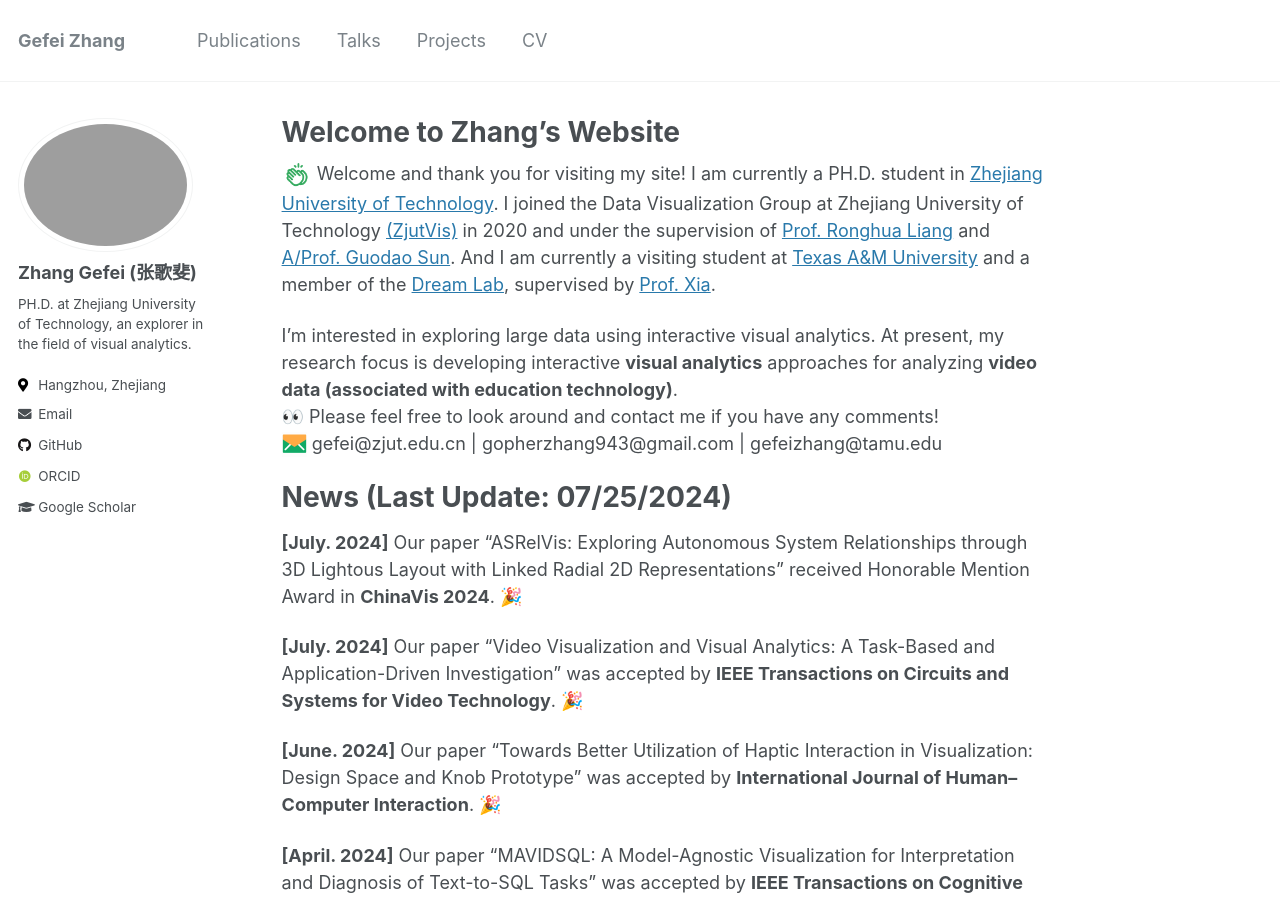
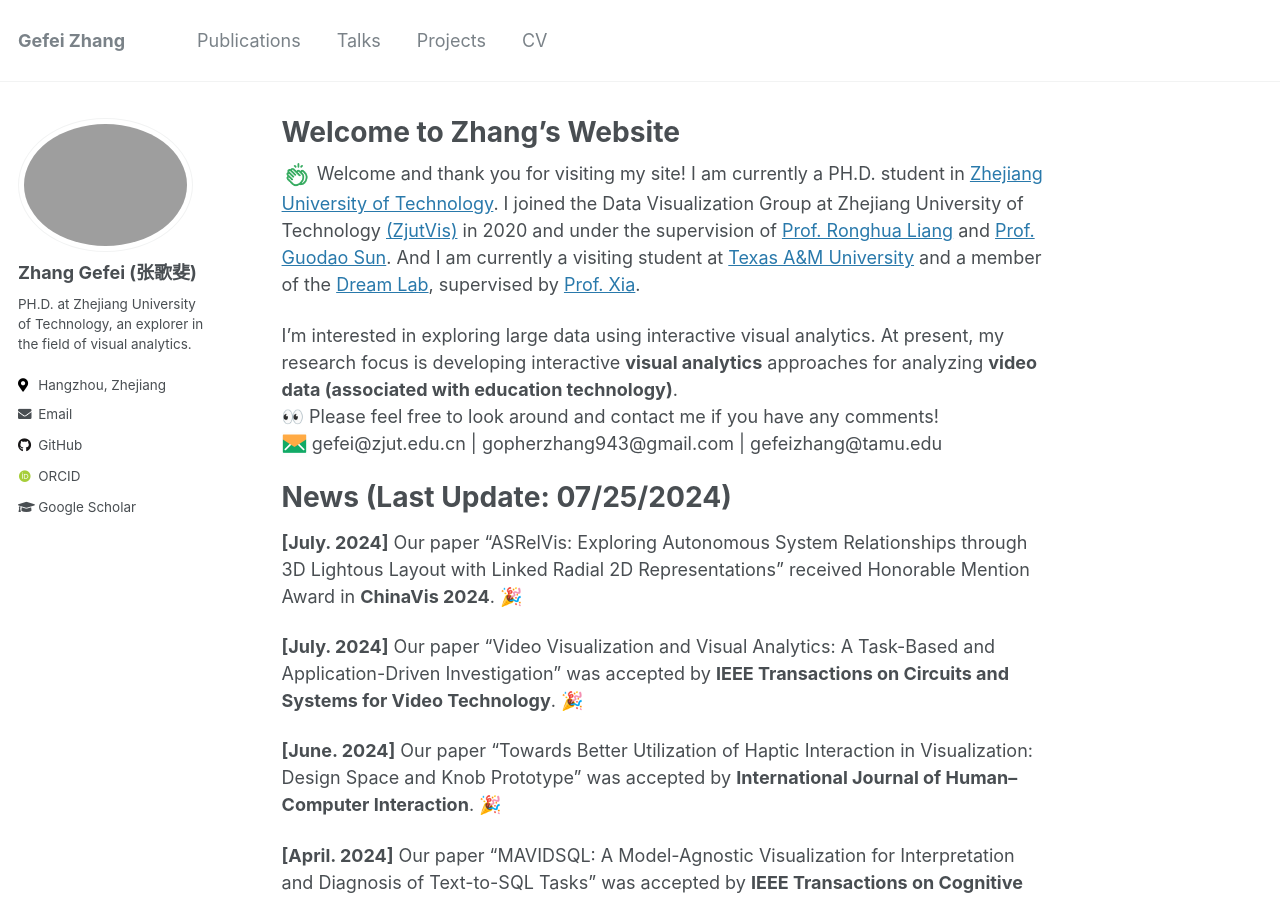
Before and after one commit to Gopher943/gopher943.github.io, a Jekyll site: the page built from _pages/about.md, in a window 1280 px wide and 900 px high. Built offline with Jekyll 4.4.1, drawn with Linux system fonts in a browser that asks for light colours; some web fonts are replaced.

Commit message:
0725 update

```diff
--- a/_pages/about.md
+++ b/_pages/about.md
@@ -8,7 +8,7 @@ redirect_from:
   - /about.html
 ---
 
-<img src="/images/clap.png" width="30px" height="30px"> Welcome and thank you for visiting my site! I am currently a PH.D. student in [Zhejiang University of Technology](https://www.zjut.edu.cn/). I joined the Data Visualization Group at Zhejiang University of Technology [(ZjutVis)](https://zjutvis.org/) in 2020 and under the supervision of [Prof. Ronghua Liang](https://scholar.google.com/citations?user=fbvnBG4AAAAJ&hl=en) and [A/Prof. Guodao Sun](https://godoorsun.org/). And I am currently a visiting student at [Texas A&M University](https://www.tamu.edu/index.html) and a member of the [Dream Lab](https://www.xiameng.org/DreamLab/), supervised by [Prof. Xia](https://www.xiameng.org/).
+<img src="/images/clap.png" width="30px" height="30px"> Welcome and thank you for visiting my site! I am currently a PH.D. student in [Zhejiang University of Technology](https://www.zjut.edu.cn/). I joined the Data Visualization Group at Zhejiang University of Technology [(ZjutVis)](https://zjutvis.org/) in 2020 and under the supervision of [Prof. Ronghua Liang](https://scholar.google.com/citations?user=fbvnBG4AAAAJ&hl=en) and [Prof. Guodao Sun](https://godoorsun.org/). And I am currently a visiting student at [Texas A&M University](https://www.tamu.edu/index.html) and a member of the [Dream Lab](https://www.xiameng.org/DreamLab/), supervised by [Prof. Xia](https://www.xiameng.org/).
 
 I'm interested in exploring large data using interactive visual analytics. At present, my research focus is developing interactive <strong>visual analytics</strong> approaches for analyzing <strong>video data (associated with education technology)</strong>.
 👀 Please feel free to look around and contact me if you have any comments!
```
